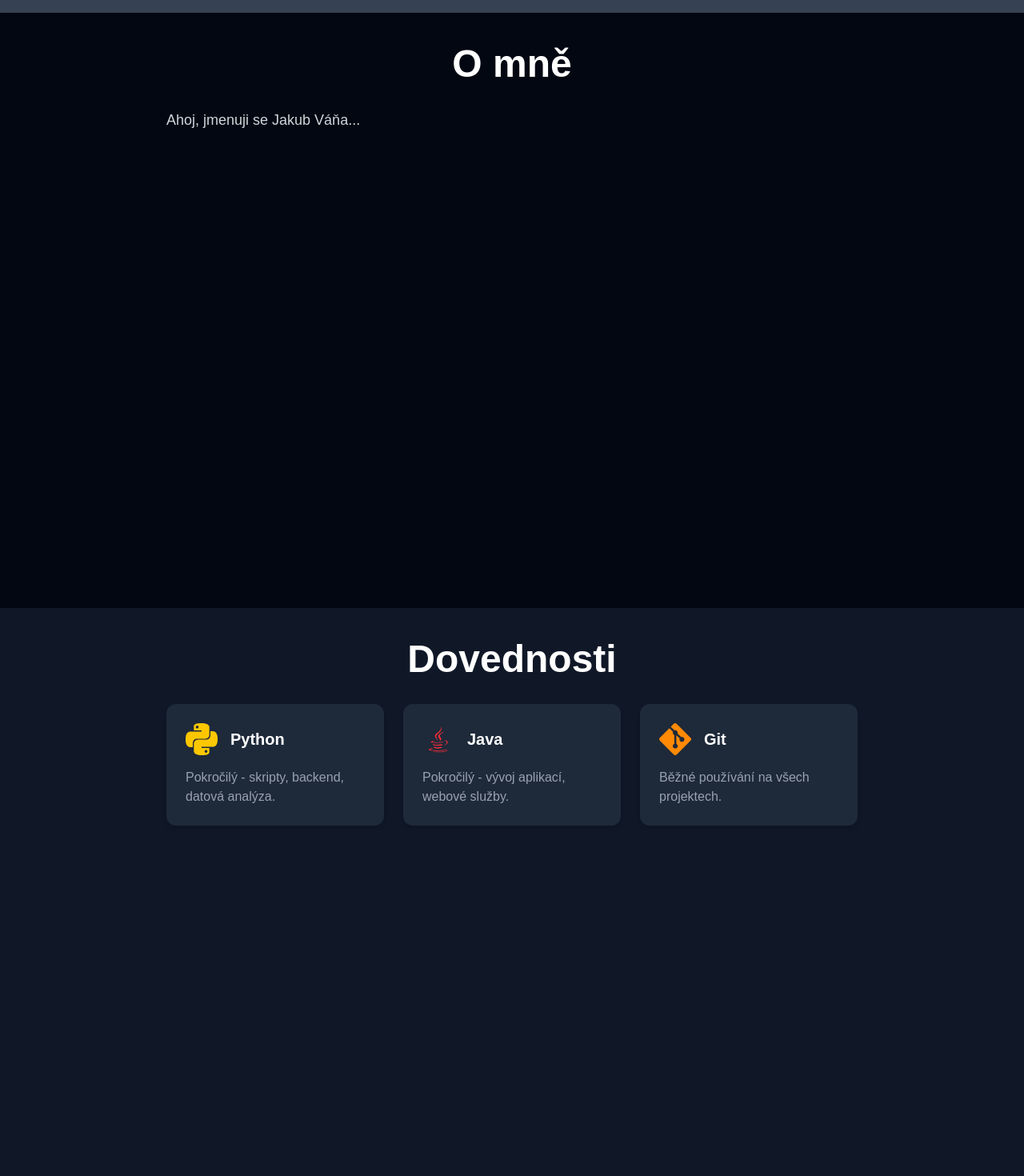
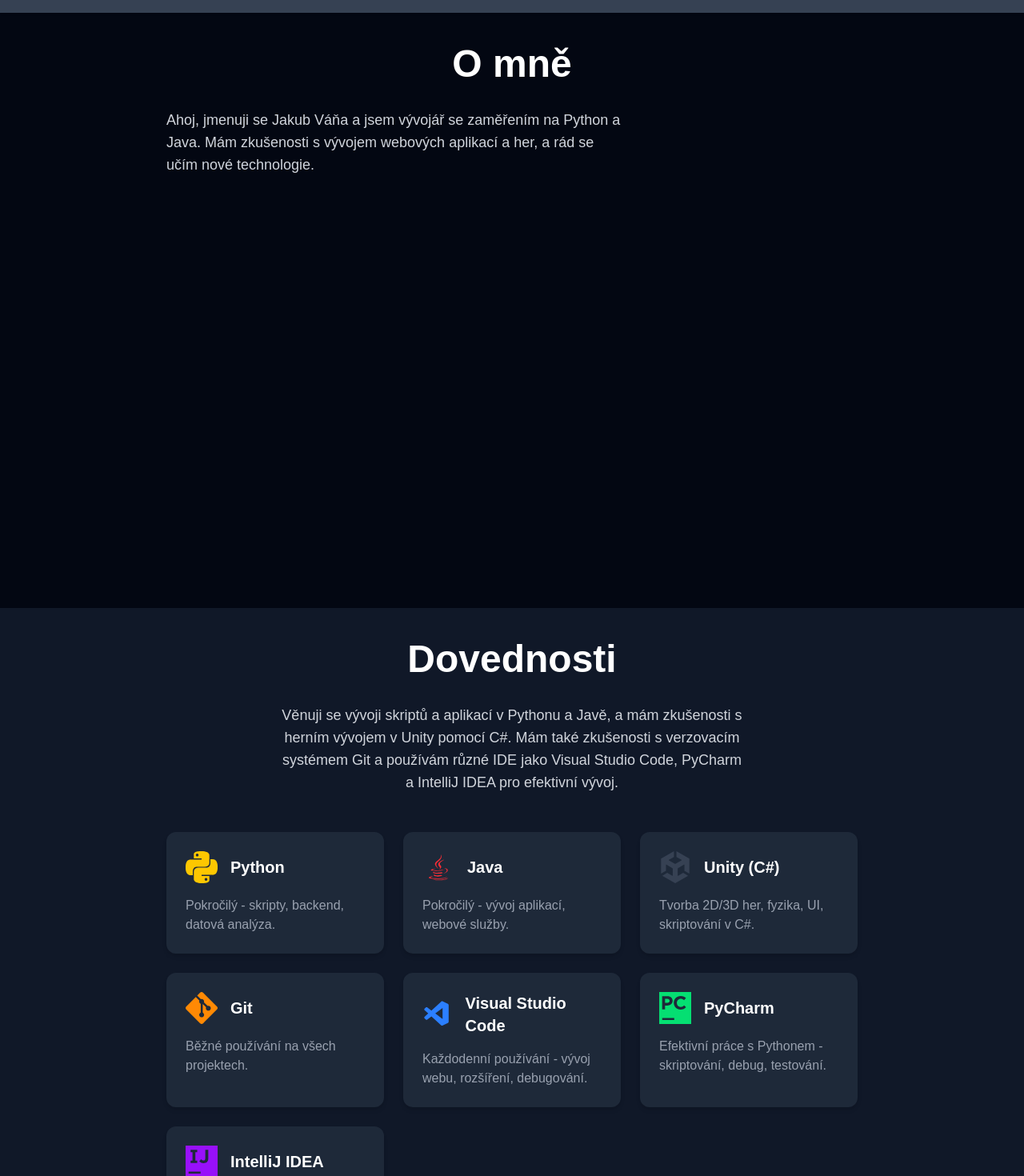
Before and after one commit to vana-jakub/portfolio, a Next.js app: page / in a window 1280 px wide. Shown: the part 40-1510 px from the top of the page at 80% size. Built offline with nearby package versions, Linux system fonts and the light colour scheme.

Commit message:
Updated skills section.

```diff
--- a/app/page.tsx
+++ b/app/page.tsx
@@ -1,8 +1,9 @@
 "use client";
 
 import { useEffect } from "react";
-import { SiPython, SiGit } from "react-icons/si";
+import { SiPython, SiUnity, SiGit, SiPycharm, SiIntellijidea } from "react-icons/si";
 import { DiJava } from "react-icons/di";
+import { VscVscode } from "react-icons/vsc";
 
 export default function Home() {
     useEffect(() => {
@@ -25,7 +26,7 @@ export default function Home() {
                         <div className="max-w-4xl mx-auto px-4">
                             <h1 className="text-5xl font-bold mb-8 text-center text-white">O mně</h1>
                             <p className="max-w-xl text-lg text-gray-300">
-                                Ahoj, jmenuji se Jakub Váňa...
+                                Ahoj, jmenuji se Jakub Váňa a jsem vývojář se zaměřením na Python a Java. Mám zkušenosti s vývojem webových aplikací a her, a rád se učím nové technologie.
                             </p>
                         </div>
                     </section>
@@ -34,6 +35,9 @@ export default function Home() {
                     <section id="skills" className="min-h-screen scroll-mt-10 bg-gray-900 py-10 px-4">
                         <div className="max-w-4xl mx-auto px-4">
                             <h1 className="text-5xl font-bold mb-8 text-center text-white">Dovednosti</h1>
+                            <p className="max-w-xl text-lg text-gray-300 mx-auto mb-12 text-center">
+                                Věnuji se vývoji skriptů a aplikací v Pythonu a Javě, a mám zkušenosti s herním vývojem v Unity pomocí C#. Mám také zkušenosti s verzovacím systémem Git a používám různé IDE jako Visual Studio Code, PyCharm a IntelliJ IDEA pro efektivní vývoj.
+                            </p>
                             <div className="grid gap-6 sm:grid-cols-2 lg:grid-cols-3">
                                 {[
                                     {
@@ -49,10 +53,34 @@ export default function Home() {
                                         link: "https://www.java.com",
                                     },
                                     {
+                                        name: "Unity (C#)",
+                                        description: "Tvorba 2D/3D her, fyzika, UI, skriptování v C#.",
+                                        icon: <SiUnity className="w-10 h-10 text-gray-700" />,
+                                        link: "https://unity.com",
+                                    },
+                                    {
                                         name: "Git",
                                         description: "Běžné používání na všech projektech.",
                                         icon: <SiGit className="w-10 h-10 text-orange-400" />,
                                         link: "https://git-scm.com",
+                                    },
+                                    {
+                                        name: "Visual Studio Code",
+                                        description: "Každodenní používání - vývoj webu, rozšíření, debugování.",
+                                        icon: <VscVscode className="w-10 h-10 text-blue-500" />,
+                                        link: "https://code.visualstudio.com",
+                                    },
+                                    {
+                                        name: "PyCharm",
+                                        description: "Efektivní práce s Pythonem - skriptování, debug, testování.",
+                                        icon: <SiPycharm className="w-10 h-10 text-green-400" />,
+                                        link: "https://www.jetbrains.com/pycharm/",
+                                    },
+                                    {
+                                        name: "IntelliJ IDEA",
+                                        description: "Vývoj v Javě - skvělé pro větší projekty.",
+                                        icon: <SiIntellijidea className="w-10 h-10 text-purple-600" />,
+                                        link: "https://www.jetbrains.com/idea/",
                                     }
                                 ].map((skill, i) => (
                                     <a
@@ -100,7 +128,7 @@ export default function Home() {
                                         href={project.link}
                                         target="_blank"
                                         rel="noopener noreferrer"
-                                        className="block p-6 bg-gray-800 shadow-md rounded-xl hover:shadow-lg hover:bg-gray-700 transition"
+                                        className="block p-6 bg-gray-800 rounded-xl shadow-md hover:shadow-lg hover:bg-gray-700 transition"
                                     >
                                         <h3 className="text-xl font-semibold mb-2 text-white">{project.title}</h3>
                                         <p className="text-gray-400">{project.description}</p>
@@ -114,7 +142,7 @@ export default function Home() {
                     <section id="other" className="min-h-screen scroll-mt-10 bg-gray-900 py-10 px-4">
                         <div className="max-w-4xl mx-auto px-4">
                             <h1 className="text-5xl font-bold mb-8 text-center text-white">Ostatní</h1>
-                            <p className="text-lg text-gray-300">
+                            <p className="max-w-xl text-lg text-gray-300">
                                 Kredit, úspěchy, ...
                             </p>
                         </div>
```
